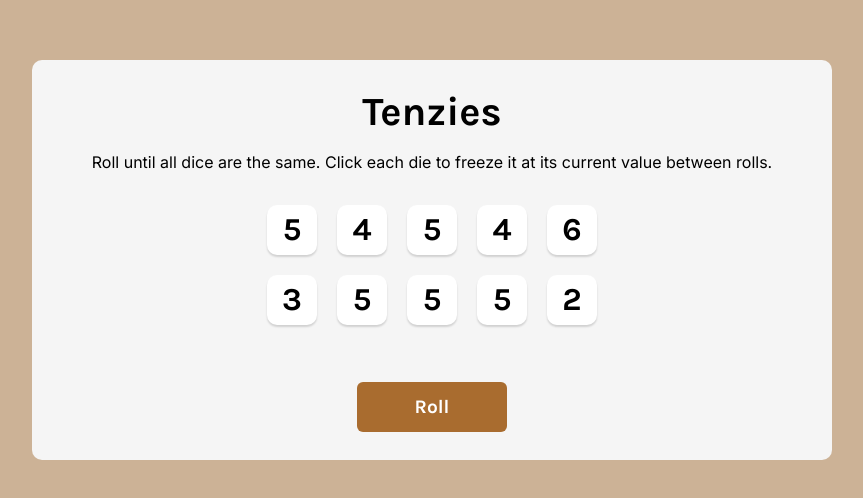
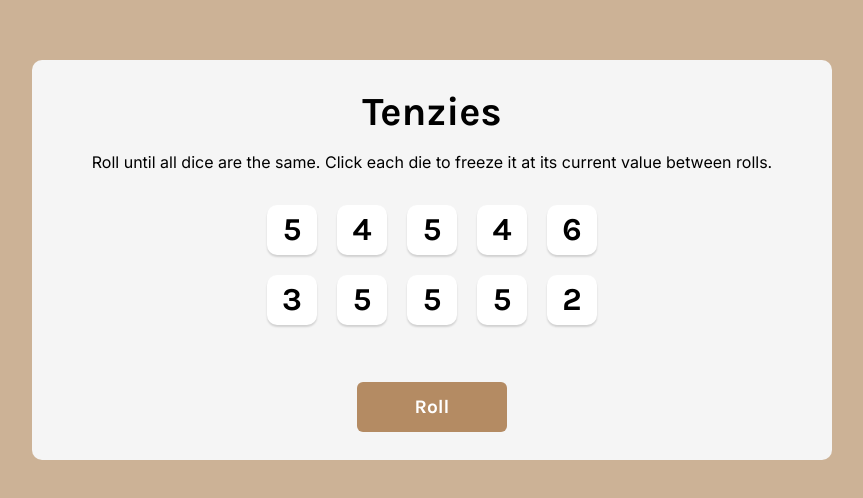
Before and after one commit to steph-xue/tenzies-game, a React (Vite) app: page / in a window 1280 px wide. Shown: the top 498 px of the page, without its empty margins (208-1071 px from the left). Built offline with nearby package versions, Linux system fonts and the light colour scheme.

Commit message:
change color style to beige/brown

```diff
--- a/src/style.css
+++ b/src/style.css
@@ -63,7 +63,7 @@ main {
   width: 150px;
   border: none;
   border-radius: 6px;
-  background-color: #a96c2f;;
+  background-color: #b48b63;
   color: white;
   font-size: 1.2rem;
   font-family: 'Karla', sans-serif;
```
